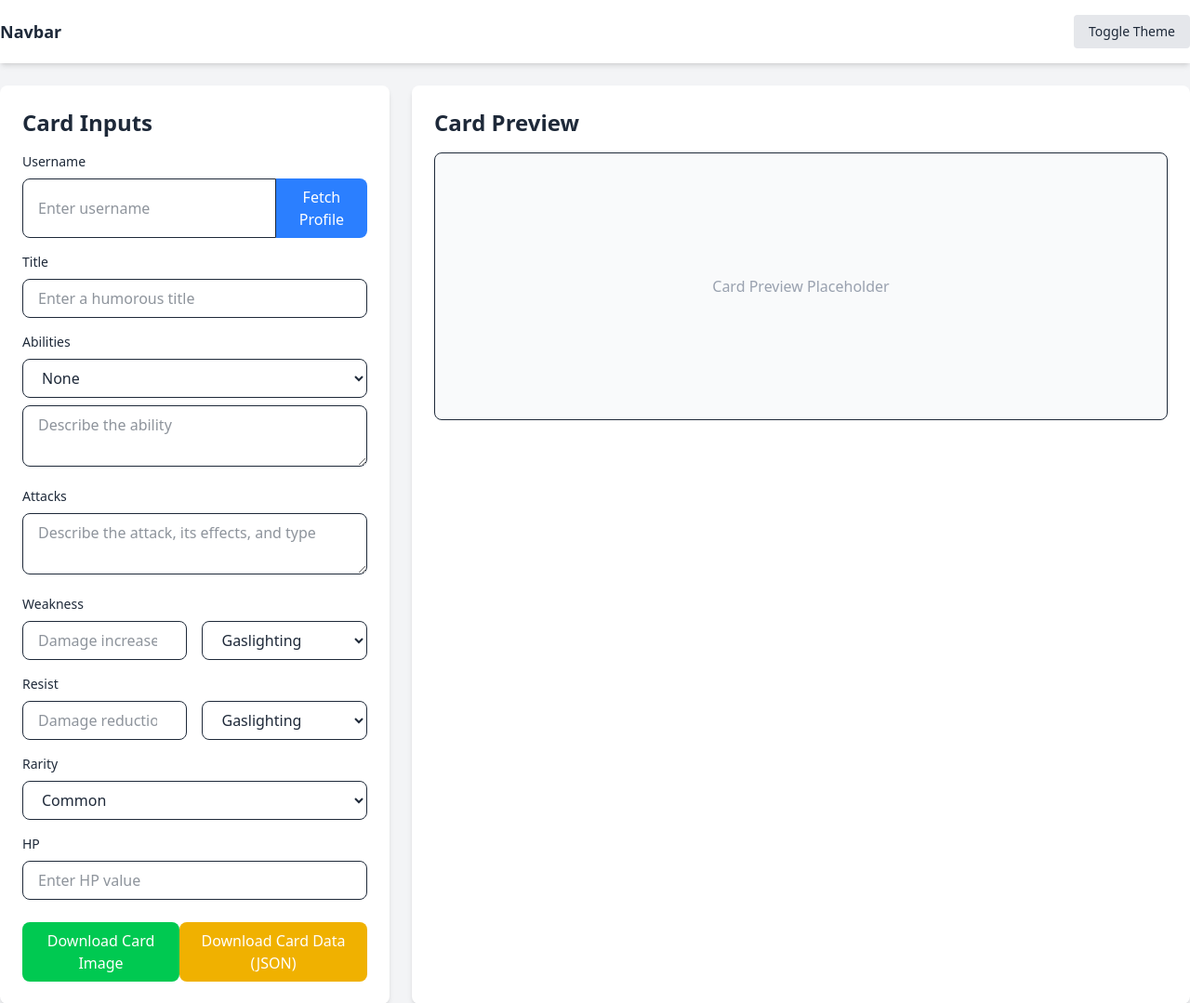
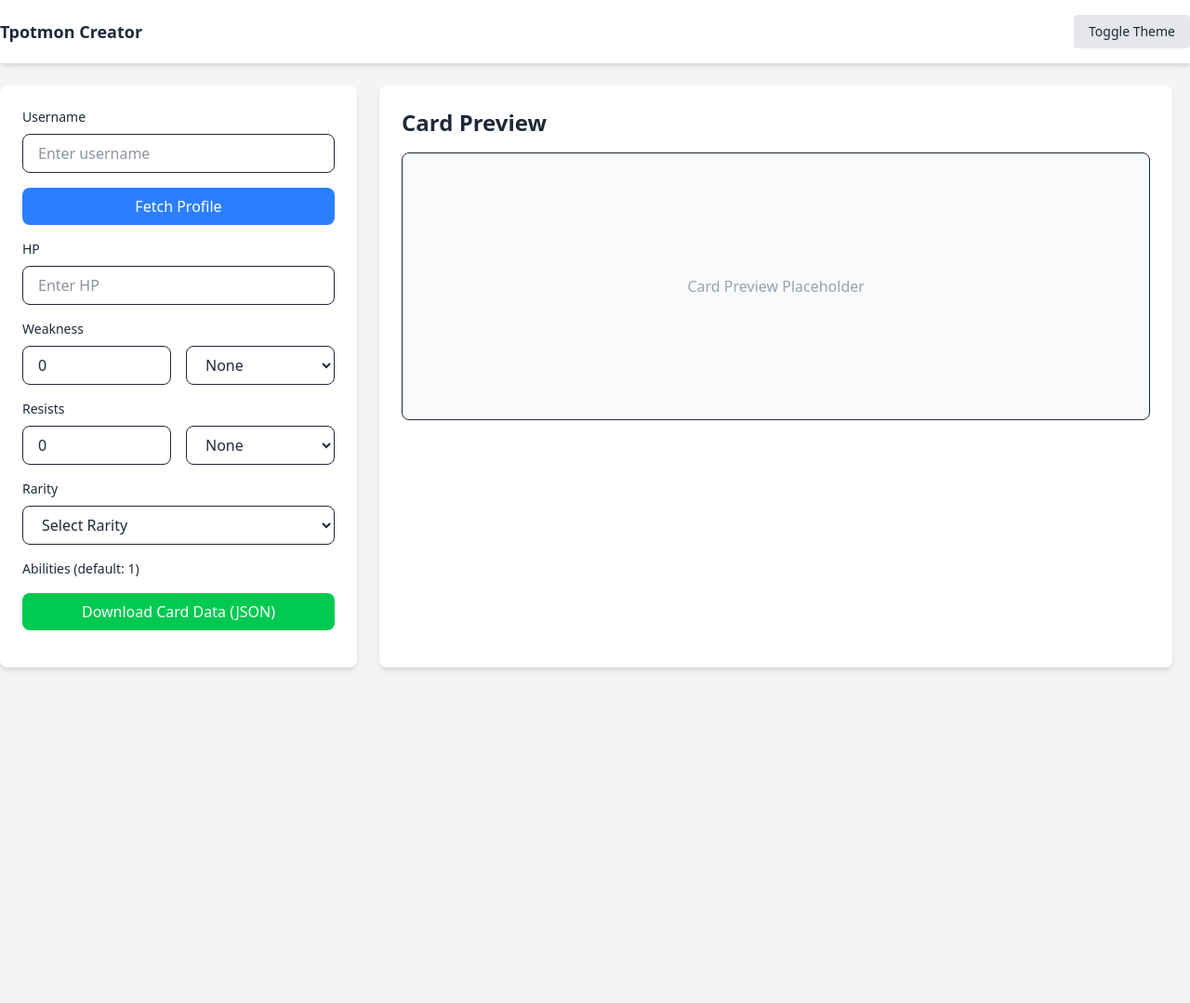
Before and after one commit to kion-dgl/tpotmon-cards, an Astro site: page / in a window 1280 px wide. Shown: the whole page at 93% size. After the commit the page ends 800 px from the top, so only its background shows below. Built offline with nearby package versions, Linux system fonts and the light colour scheme; Astro itself is replaced by a stand-in of ours.

Commit message:
react inputs

```diff
--- a/astro.config.mjs
+++ b/astro.config.mjs
@@ -3,9 +3,13 @@ import { defineConfig } from 'astro/config';
 
 import tailwindcss from '@tailwindcss/vite';
 
+import react from '@astrojs/react';
+
 // https://astro.build/config
 export default defineConfig({
   vite: {
     plugins: [tailwindcss()]
-  }
+  },
+
+  integrations: [react()]
 });
--- a/package.json
+++ b/package.json
@@ -9,8 +9,13 @@
     "astro": "astro"
   },
   "dependencies": {
+    "@astrojs/react": "^4.2.0",
     "@tailwindcss/vite": "^4.0.6",
+    "@types/react": "^19.0.8",
+    "@types/react-dom": "^19.0.3",
     "astro": "^5.2.5",
+    "react": "^19.0.0",
+    "react-dom": "^19.0.0",
     "tailwindcss": "^4.0.6"
   }
 }
--- a/src/components/CardInput.astro
+++ /dev/null
@@ -1,145 +0,0 @@
-<div class="w-full lg:w-1/3 bg-white p-6 rounded-lg shadow-md dark:bg-gray-800">
-    <h2 class="text-2xl font-semibold mb-4">Card Inputs</h2>
-
-    <!-- Username -->
-    <div class="mb-4">
-        <label class="block text-sm font-medium mb-2">Username</label>
-        <div class="flex">
-            <input
-                type="text"
-                placeholder="Enter username"
-                class="w-full px-4 py-2 border rounded-l-lg focus:outline-none dark:bg-gray-700 dark:border-gray-600 dark:text-gray-200"
-            />
-            <button
-                class="px-4 py-2 bg-blue-500 text-white rounded-r-lg hover:bg-blue-600 focus:outline-none"
-                onclick="fetchProfile()"
-            >
-                Fetch Profile
-            </button>
-        </div>
-    </div>
-
-    <!-- Title -->
-    <div class="mb-4">
-        <label class="block text-sm font-medium mb-2">Title</label>
-        <input
-            type="text"
-            placeholder="Enter a humorous title"
-            class="w-full px-4 py-2 border rounded-lg focus:outline-none dark:bg-gray-700 dark:border-gray-600 dark:text-gray-200"
-        />
-    </div>
-
-    <!-- Ability Selection -->
-    <div id="abilities-section" class="mb-4">
-        <label class="block text-sm font-medium mb-2">Abilities</label>
-        <div class="space-y-4">
-            <div>
-                <select
-                    class="w-full px-4 py-2 border rounded-lg dark:bg-gray-700 dark:border-gray-600 dark:text-gray-200"
-                >
-                    <option>None</option>
-                    <option>Passive Ability</option>
-                    <option>Active Ability</option>
-                    <option>One-Time Ability</option>
-                </select>
-                <textarea
-                    placeholder="Describe the ability"
-                    class="w-full mt-2 px-4 py-2 border rounded-lg dark:bg-gray-700 dark:border-gray-600 dark:text-gray-200"
-                ></textarea>
-            </div>
-        </div>
-    </div>
-
-    <!-- Attack Section -->
-    <div id="attacks-section" class="mb-4">
-        <label class="block text-sm font-medium mb-2">Attacks</label>
-        <div class="space-y-4">
-            <div>
-                <textarea
-                    placeholder="Describe the attack, its effects, and type"
-                    class="w-full px-4 py-2 border rounded-lg dark:bg-gray-700 dark:border-gray-600 dark:text-gray-200"
-                ></textarea>
-            </div>
-        </div>
-    </div>
-
-    <!-- Weakness -->
-    <div class="mb-4">
-        <label class="block text-sm font-medium mb-2">Weakness</label>
-        <div class="flex gap-4">
-            <input
-                type="number"
-                placeholder="Damage increase"
-                class="w-1/2 px-4 py-2 border rounded-lg dark:bg-gray-700 dark:border-gray-600 dark:text-gray-200"
-            />
-            <select
-                class="w-1/2 px-4 py-2 border rounded-lg dark:bg-gray-700 dark:border-gray-600 dark:text-gray-200"
-            >
-                <option>Gaslighting</option>
-                <option>PsychOps</option>
-                <option>Catfish</option>
-                <option>Goon</option>
-                <option>Roast</option>
-            </select>
-        </div>
-    </div>
-
-    <!-- Resist -->
-    <div class="mb-4">
-        <label class="block text-sm font-medium mb-2">Resist</label>
-        <div class="flex gap-4">
-            <input
-                type="number"
-                placeholder="Damage reduction"
-                class="w-1/2 px-4 py-2 border rounded-lg dark:bg-gray-700 dark:border-gray-600 dark:text-gray-200"
-            />
-            <select
-                class="w-1/2 px-4 py-2 border rounded-lg dark:bg-gray-700 dark:border-gray-600 dark:text-gray-200"
-            >
-                <option>Gaslighting</option>
-                <option>PsychOps</option>
-                <option>Catfish</option>
-                <option>Goon</option>
-                <option>Roast</option>
-            </select>
-        </div>
-    </div>
-
-    <!-- Rarity -->
-    <div class="mb-4">
-        <label class="block text-sm font-medium mb-2">Rarity</label>
-        <select
-            class="w-full px-4 py-2 border rounded-lg focus:outline-none dark:bg-gray-700 dark:border-gray-600 dark:text-gray-200"
-        >
-            <option>Common</option>
-            <option>Rare</option>
-            <option>Ultra Rare</option>
-        </select>
-    </div>
-
-    <!-- HP -->
-    <div class="mb-4">
-        <label class="block text-sm font-medium mb-2">HP</label>
-        <input
-            type="number"
-            placeholder="Enter HP value"
-            class="w-full px-4 py-2 border rounded-lg focus:outline-none dark:bg-gray-700 dark:border-gray-600 dark:text-gray-200"
-        />
-    </div>
-
-    <!-- Download Buttons -->
-    <div class="flex justify-between mt-6">
-        <button
-            class="px-4 py-2 bg-green-500 text-white rounded-lg hover:bg-green-600 focus:outline-none"
-            onclick="downloadCardImage()"
-        >
-            Download Card Image
-        </button>
-        <button
-            class="px-4 py-2 bg-yellow-500 text-white rounded-lg hover:bg-yellow-600 focus:outline-none"
-            onclick="downloadCardData()"
-        >
-            Download Card Data (JSON)
-        </button>
-    </div>
-</div>
--- /dev/null
+++ b/src/components/CardInput.tsx
@@ -0,0 +1,232 @@
+import React, { useState } from "react";
+
+type WeaknessOrResist = {
+  amount: number;
+  type: string;
+};
+
+type Ability = {
+  type: "Passive" | "Active" | "One-Time";
+  description: string;
+};
+
+type Attack = {
+  description: string;
+  type: string;
+};
+
+type CardData = {
+  username: string;
+  profilePic: string;
+  profileBanner: string;
+  followers: number;
+  following: number;
+  weakness: WeaknessOrResist;
+  resists: WeaknessOrResist;
+  createdOn: Date;
+  rarity: string;
+  hp: string;
+  abilities: Ability[];
+  attacks: Attack[];
+  title: string;
+};
+
+const CardInput: React.FC = () => {
+  const [cardData, setCardData] = useState<CardData>({
+    username: "",
+    profilePic: "",
+    profileBanner: "",
+    followers: 0,
+    following: 0,
+    weakness: { amount: 0, type: "" },
+    resists: { amount: 0, type: "" },
+    createdOn: new Date(),
+    rarity: "",
+    hp: "",
+    abilities: [{ type: "Passive", description: "" }],
+    attacks: [{ description: "", type: "" }],
+    title: "",
+  });
+
+  const handleInputChange = (field: keyof CardData, value: any) => {
+    setCardData((prevState) => ({
+      ...prevState,
+      [field]: value,
+    }));
+  };
+
+  const handleNestedChange = (
+    section: "weakness" | "resists",
+    field: keyof WeaknessOrResist,
+    value: any,
+  ) => {
+    setCardData((prevState) => ({
+      ...prevState,
+      [section]: {
+        ...prevState[section],
+        [field]: value,
+      },
+    }));
+  };
+
+  const incrementNestedAmount = (
+    section: "weakness" | "resists",
+    step: number,
+  ) => {
+    setCardData((prevState) => ({
+      ...prevState,
+      [section]: {
+        ...prevState[section],
+        amount: prevState[section].amount + step,
+      },
+    }));
+  };
+
+  const downloadCardData = () => {
+    const json = JSON.stringify(cardData, null, 2);
+    const blob = new Blob([json], { type: "application/json" });
+    const url = URL.createObjectURL(blob);
+
+    const link = document.createElement("a");
+    link.href = url;
+    link.download = `${cardData.username || "card-data"}.json`;
+    link.click();
+
+    URL.revokeObjectURL(url);
+  };
+
+  return (
+    <div className="sm:w-full lg:w-96 p-6 bg-white rounded-lg shadow-md dark:bg-gray-800">
+      {/* Username */}
+      <div className="mb-4">
+        <label className="block text-sm font-medium mb-2">Username</label>
+        <input
+          type="text"
+          value={cardData.username}
+          onChange={(e) => handleInputChange("username", e.target.value)}
+          placeholder="Enter username"
+          className="w-full px-4 py-2 border rounded-lg dark:bg-gray-700 dark:border-gray-600 dark:text-gray-200"
+        />
+      </div>
+
+      <div className="mb-4">
+        <button
+          className="w-full px-4 py-2 bg-blue-500 text-white rounded-lg hover:bg-blue-600"
+          onClick={() => alert("Fetch profile logic goes here")}
+        >
+          Fetch Profile
+        </button>
+      </div>
+
+      {/* HP */}
+      <div className="mb-4">
+        <label className="block text-sm font-medium mb-2">HP</label>
+        <input
+          type="number"
+          value={cardData.hp}
+          onChange={(e) => handleInputChange("hp", e.target.value)}
+          placeholder="Enter HP"
+          className="w-full px-4 py-2 border rounded-lg dark:bg-gray-700 dark:border-gray-600 dark:text-gray-200"
+        />
+      </div>
+
+      {/* Weakness */}
+      <div className="mb-4">
+        <label className="block text-sm font-medium mb-2">Weakness</label>
+        <div className="flex gap-4">
+          <input
+            type="number"
+            value={cardData.weakness.amount}
+            min="0"
+            max="100"
+            onChange={(e) =>
+              handleNestedChange("weakness", "amount", e.target.value)
+            }
+            className="w-1/2 px-4 py-2 border rounded-lg dark:bg-gray-700 dark:border-gray-600 dark:text-gray-200"
+          />
+          <select
+            value={cardData.weakness.type}
+            onChange={(e) =>
+              handleNestedChange("weakness", "type", e.target.value)
+            }
+            className="w-1/2 px-4 py-2 border rounded-lg dark:bg-gray-700 dark:border-gray-600 dark:text-gray-200"
+          >
+            <option value="">None</option>
+            <option>Gaslighting</option>
+            <option>PsychOps</option>
+            <option>Catfish</option>
+            <option>Goon</option>
+            <option>Roast</option>
+          </select>
+        </div>
+      </div>
+
+      {/* Resists */}
+
+      <div className="mb-4">
+        <label className="block text-sm font-medium mb-2">Resists</label>
+        <div className="flex gap-4">
+          <input
+            type="number"
+            value={cardData.resists.amount}
+            min="0"
+            max="100"
+            onChange={(e) =>
+              handleNestedChange("resists", "amount", e.target.value)
+            }
+            className="w-1/2 px-4 py-2 border rounded-lg dark:bg-gray-700 dark:border-gray-600 dark:text-gray-200"
+          />
+          <select
+            value={cardData.resists.type}
+            onChange={(e) =>
+              handleNestedChange("resists", "type", e.target.value)
+            }
+            className="w-1/2 px-4 py-2 border rounded-lg dark:bg-gray-700 dark:border-gray-600 dark:text-gray-200"
+          >
+            <option value="">None</option>
+            <option>Gaslighting</option>
+            <option>PsychOps</option>
+            <option>Catfish</option>
+            <option>Goon</option>
+            <option>Roast</option>
+          </select>
+        </div>
+      </div>
+
+      {/* Rarity */}
+      <div className="mb-4">
+        <label className="block text-sm font-medium mb-2">Rarity</label>
+        <select
+          value={cardData.rarity}
+          onChange={(e) => handleInputChange("rarity", e.target.value)}
+          className="w-full px-4 py-2 border rounded-lg dark:bg-gray-700 dark:border-gray-600 dark:text-gray-200"
+        >
+          <option value="">Select Rarity</option>
+          <option>Common</option>
+          <option>Rare</option>
+          <option>Ultra Rare</option>
+        </select>
+      </div>
+
+      {/* Abilities & Attacks */}
+      <div className="mb-4">
+        <label className="block text-sm font-medium mb-2">
+          Abilities (default: 1)
+        </label>
+        {/* Similar structure for abilities and attacks */}
+      </div>
+
+      {/* Download Image & JSON */}
+      <div className="mb-4">
+        <button
+          className="w-full px-4 py-2 bg-green-500 text-white rounded-lg hover:bg-green-600 focus:outline-none"
+          onClick={downloadCardData}
+        >
+          Download Card Data (JSON)
+        </button>
+      </div>
+    </div>
+  );
+};
+
+export default CardInput;
--- a/src/pages/index.astro
+++ b/src/pages/index.astro
@@ -1,6 +1,6 @@
 ---
 import "/src/styles/global.css";
-import CardInput from "../components/CardInput.astro";
+import CardInput from "../components/CardInput.tsx";
 ---
 
 <!doctype html>
@@ -16,7 +16,7 @@ import CardInput from "../components/CardInput.astro";
             <div
                 class="container flex items-center justify-between py-4 mx-auto"
             >
-                <div class="text-lg font-bold">Navbar</div>
+                <div class="text-lg font-bold">Tpotmon Creator</div>
                 <button
                     id="themeToggle"
                     class="px-4 py-2 text-sm font-medium bg-gray-200 rounded dark:bg-gray-700 dark:text-gray-300"
@@ -30,7 +30,7 @@ import CardInput from "../components/CardInput.astro";
         <div class="container mx-auto mt-6">
             <div class="flex flex-col-reverse lg:flex-row gap-6">
                 <!-- Input Section -->
-                <CardInput />
+                <CardInput client:only="react" />
 
                 <!-- Card Preview Section -->
                 <div
```
Also changed, not shown: tsconfig.json (+11 -2 lines), 1 other file.
